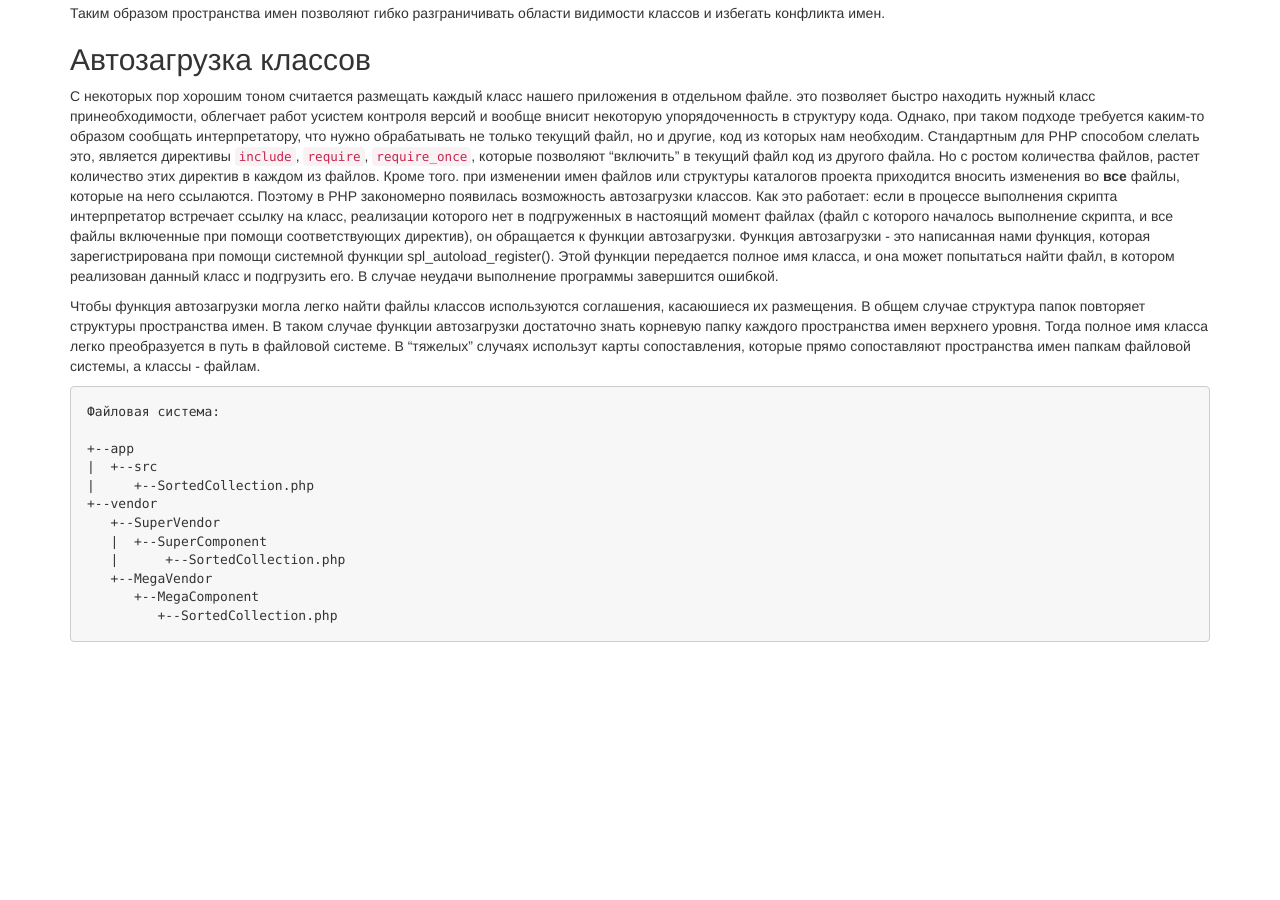
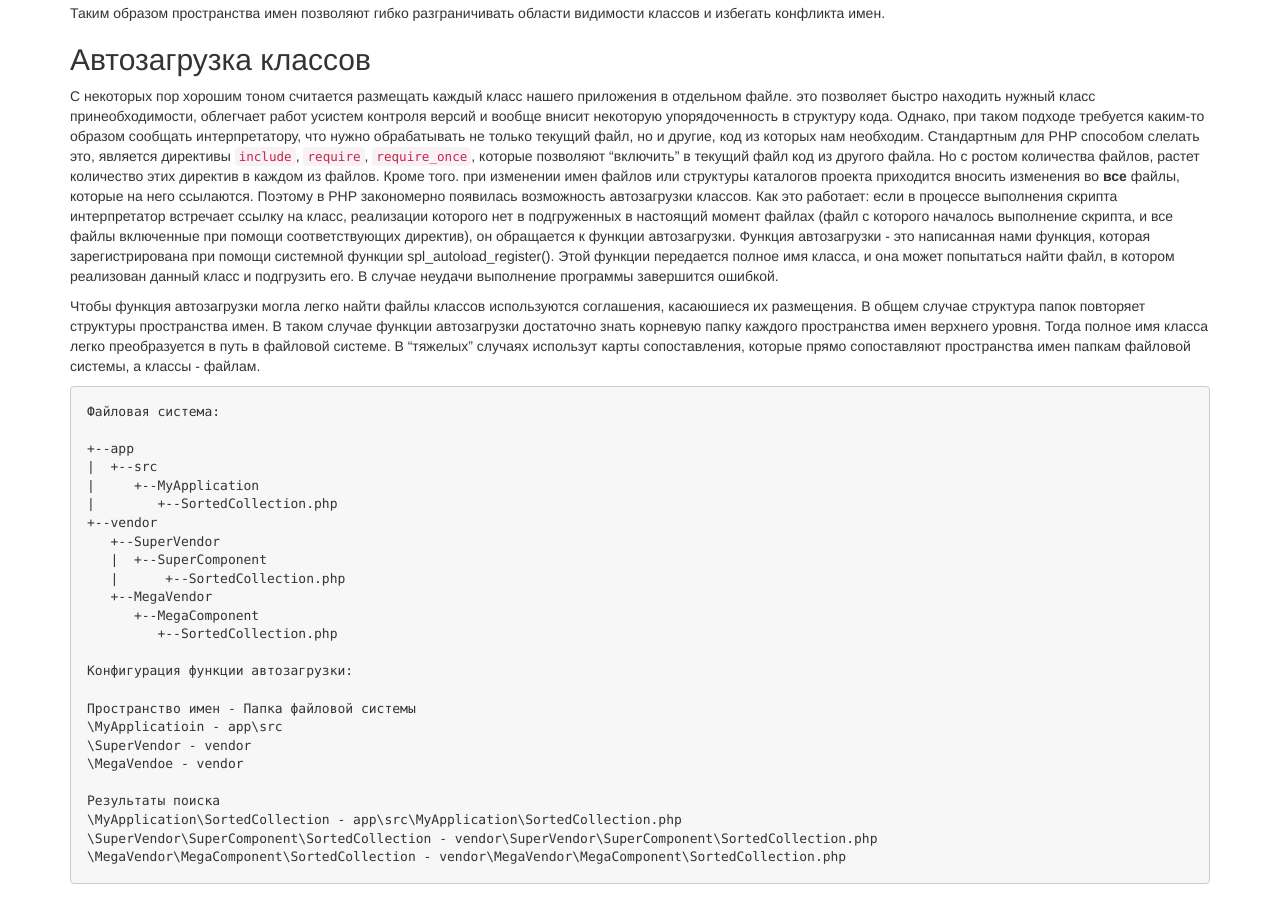
Before and after one commit to alsii/alsii.github.io, a Jekyll site: the page built from project1/l2.md, in a window 1280 px wide and 900 px high, scrolled down 2782 px. Built offline with Jekyll 4.4.1, drawn with Linux system fonts in a browser that asks for light colours; nearby versions of some CDN libraries; Markdown is read by kramdown in place of the engine named in the settings; before the commit the page ends 3440 px from its top, so only the background shows below that.

Commit message:
Update l2.md

```diff
--- a/project1/l2.md
+++ b/project1/l2.md
@@ -144,7 +144,8 @@ class Application
 
 +--app
 |  +--src
-|     +--SortedCollection.php
+|     +--MyApplication
+|        +--SortedCollection.php
 +--vendor
    +--SuperVendor
    |  +--SuperComponent
@@ -152,4 +153,16 @@ class Application
    +--MegaVendor
       +--MegaComponent
          +--SortedCollection.php
+
+Конфигурация функции автозагрузки:
+
+Пространство имен - Папка файловой системы
+\MyApplicatioin - app\src
+\SuperVendor - vendor
+\MegaVendoe - vendor
+
+Результаты поиска
+\MyApplication\SortedCollection - app\src\MyApplication\SortedCollection.php
+\SuperVendor\SuperComponent\SortedCollection - vendor\SuperVendor\SuperComponent\SortedCollection.php
+\MegaVendor\MegaComponent\SortedCollection - vendor\MegaVendor\MegaComponent\SortedCollection.php
 ~~~
```
